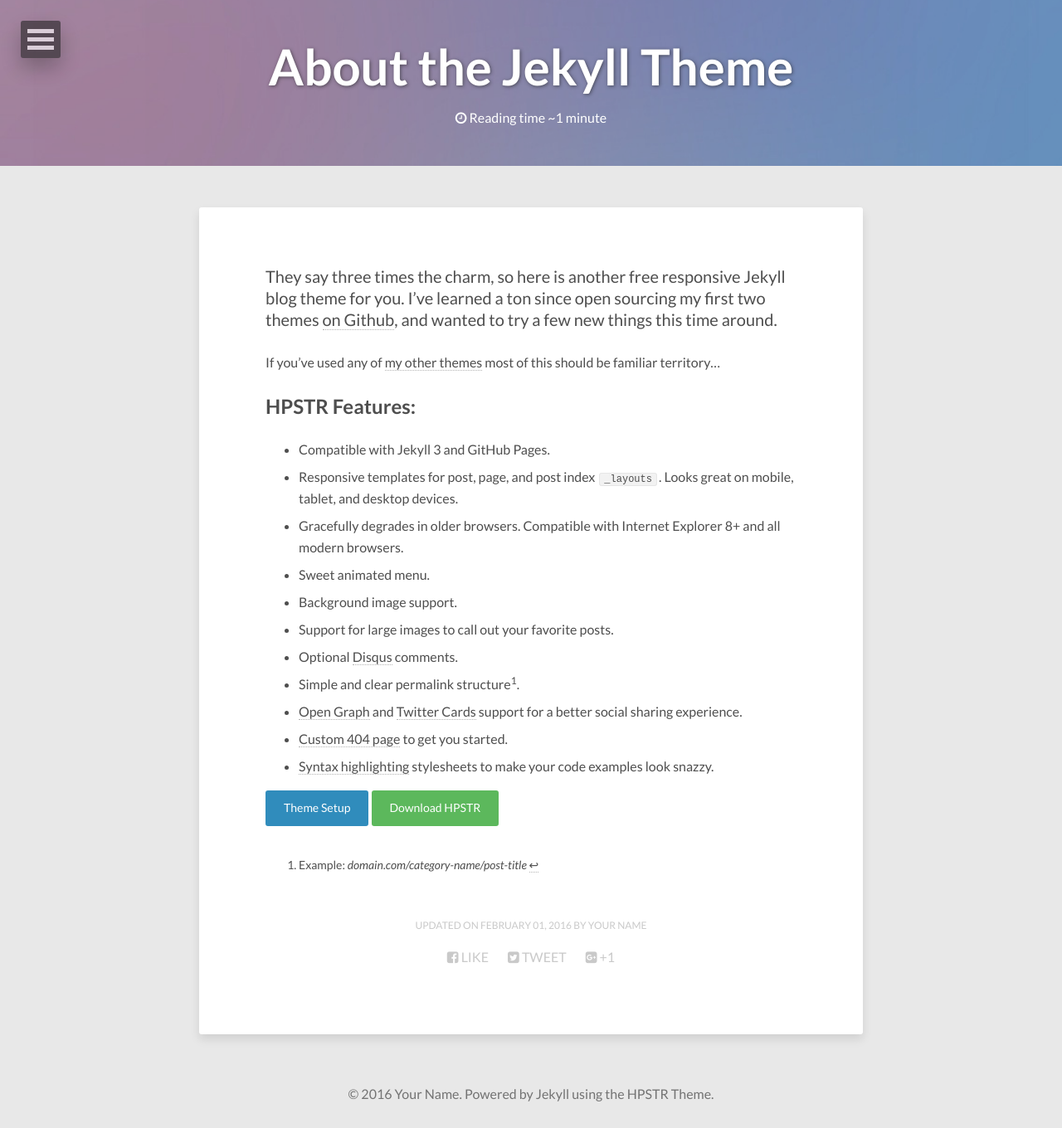
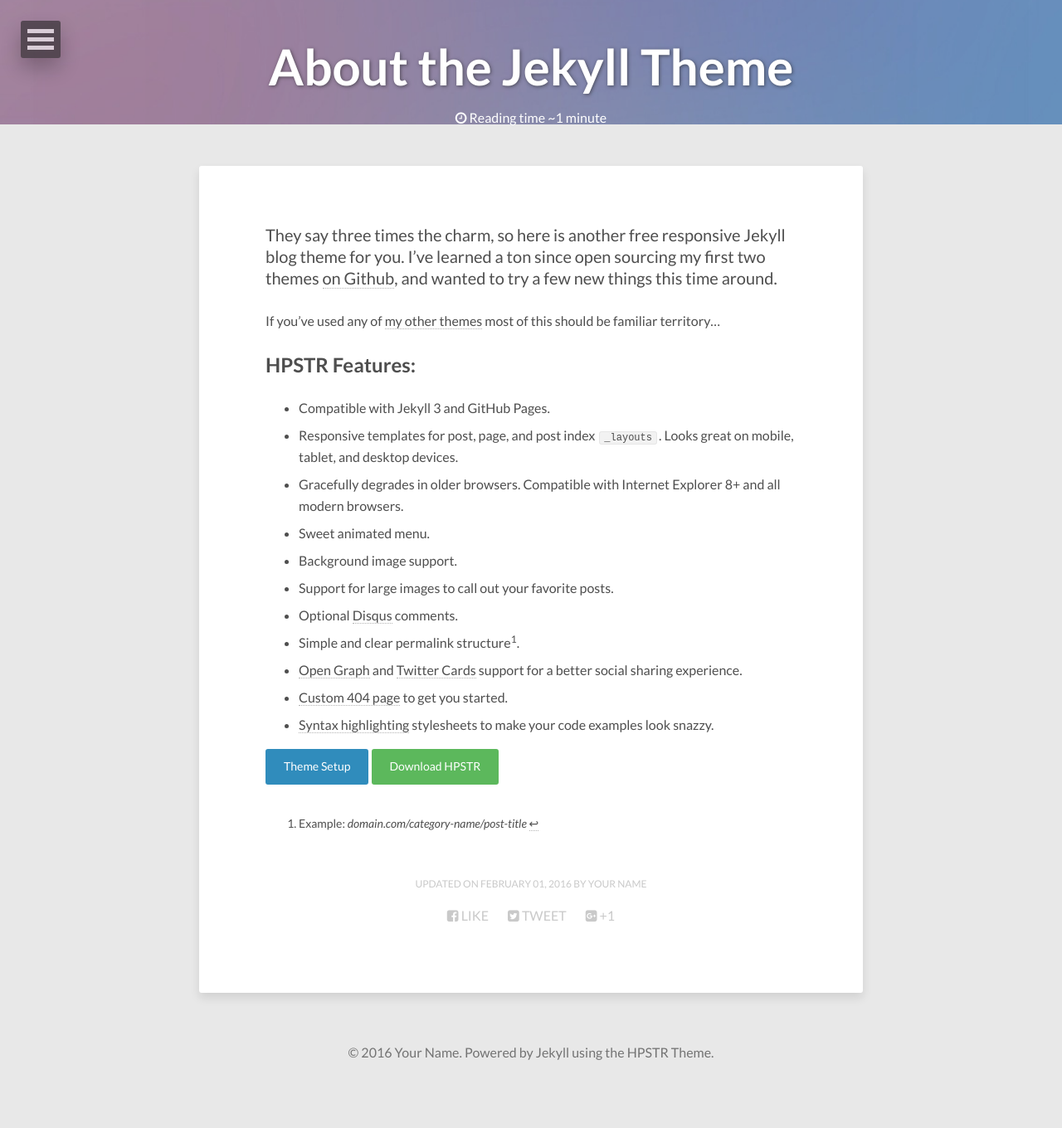
Before and after one commit to jknz/jknz.github.io, a Jekyll site: the page built from about/index.md, in a window 1280 px wide and 1360 px high. Shown: the whole window at 83% size. Built offline with Jekyll 4.4.1, drawn with Linux system fonts in a browser that asks for light colours; nearby versions of some CDN libraries.

Commit message:
Update _page.scss

```diff
--- a/_sass/_page.scss
+++ b/_sass/_page.scss
@@ -141,8 +141,8 @@ body {
 	top: -50%;
 	left: -50%;
 	width: 200%;
-	height: 200px;
-	min-height: $feature-image-height;
+	height: 100%;
+	min-height: 150px;
 	overflow: hidden;
 
 	&:after {
```
